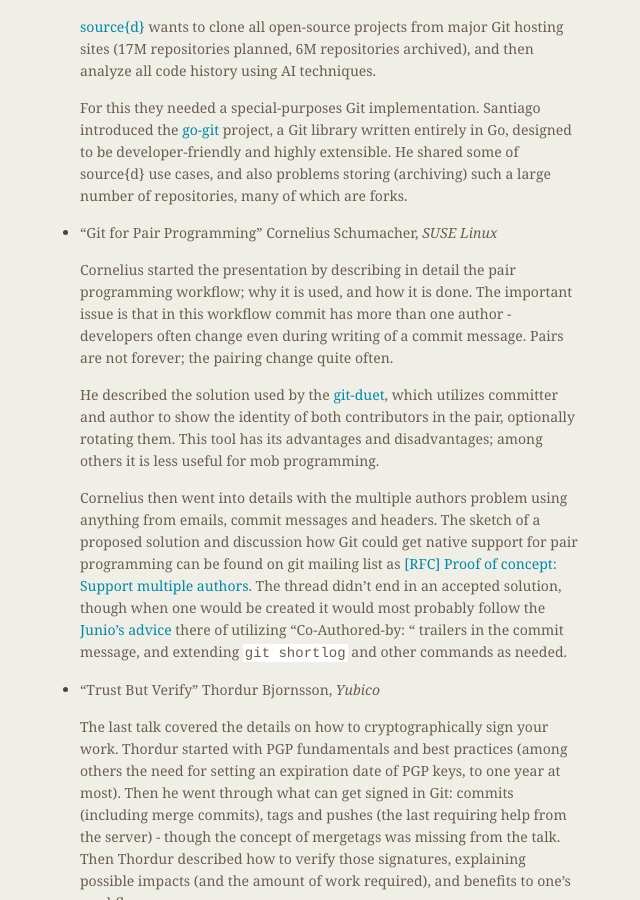
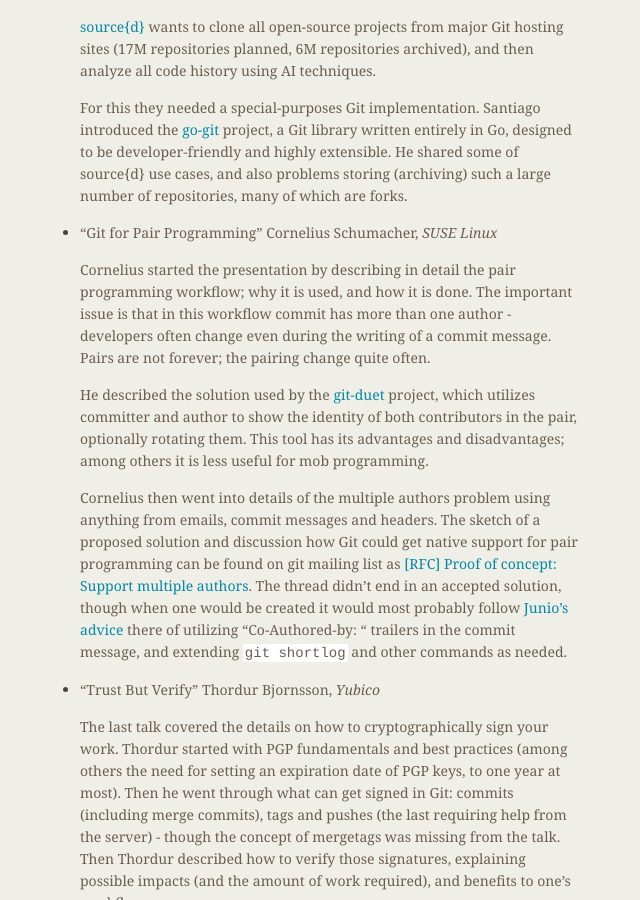
Before and after one commit to git/git.github.io, a Jekyll site: the page built from rev_news/drafts/edition-24.md, in a window 1280 px wide and 900 px high, scrolled down 13221 px. Shown: the whole window, without its empty margins (504-1144 px from the left). Built offline with Jekyll 4.4.1, drawn with Linux system fonts in a browser that asks for light colours.

Commit message:
rn-24: improve section about Cornelius's talk

```diff
--- a/rev_news/drafts/edition-24.md
+++ b/rev_news/drafts/edition-24.md
@@ -771,25 +771,25 @@
     Cornelius started the presentation by describing in detail the
     pair programming workflow; why it is used, and how it is done.
     The important issue is that in this workflow commit has more than
-    one author - developers often change even during writing of a
+    one author - developers often change even during the writing of a
     commit message.  Pairs are not forever; the pairing change quite
     often.
 
     He described the solution used by the
-    [git-duet](https://github.com/git-duet/git-duet), which utilizes
+    [git-duet](https://github.com/git-duet/git-duet) project, which utilizes
     committer and author to show the identity of both contributors in
     the pair, optionally rotating them.  This tool has its advantages
     and disadvantages; among others it is less useful for mob
     programming.
 
-    Cornelius then went into details with the multiple authors problem
+    Cornelius then went into details of the multiple authors problem
     using anything from emails, commit messages and headers.  The
     sketch of a proposed solution and discussion how Git could get
     native support for pair programming can be found on git mailing
     list as
     [[RFC] Proof of concept: Support multiple authors](https://public-inbox.org/git/1485713194-11782-1-git-send-email-schumacher@kde.org/).
     The thread didn't end in an accepted solution, though when one
-    would be created it would most probably follow the
+    would be created it would most probably follow
     [Junio's advice](https://public-inbox.org/git/xmqqinowuvd7.fsf@gitster.mtv.corp.google.com/)
     there of utilizing "Co-Authored-by: " trailers in the commit
     message, and extending `git shortlog` and other commands as
```
